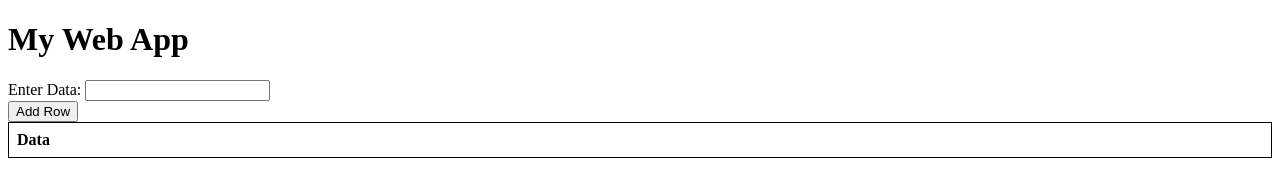
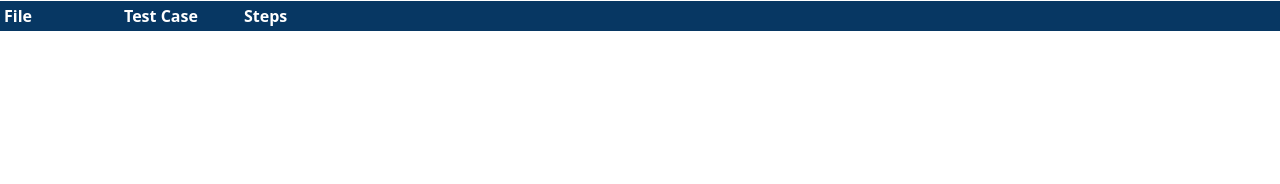
Before and after one commit to dverbiest/dverbiest.github.io, a plain HTML site: page index.html in a window 1280 px wide. Drawn offline with Linux system fonts and the light colour scheme.

Commit message:
Update index.html

```diff
--- a/index.html
+++ b/index.html
@@ -3,37 +3,73 @@
 <head>
   <meta charset="UTF-8">
   <meta name="viewport" content="width=device-width, initial-scale=1.0">
-    <title>My Web App</title>
+  <title>TC-flow</title>
   <style>
+    body {
+      margin: 0;
+      color: white;
+      font-family: system-ui, -apple-system, BlinkMacSystemFont, 'Segoe UI', Roboto, Oxygen, Ubuntu, Cantarell, 'Open Sans', 'Helvetica Neue', sans-serif;
+    }
     table {
       border-collapse: collapse;
       width: 100%;
     }
-        th, td {
-            border: 1px solid black;
-            padding: 8px;
-            text-align: left;
+    thead td {
+      font-weight: bold;
+      cursor: default;
+    }
+    td {
+      background-color: #073763;
+      line-height: 0.9;
+      border: solid white;
+      border-width: 1px 0px 1px 0px;
+      vertical-align: top;
+      padding: 0px;
+      min-width: 120px;
+      width: 120px;
+      cursor: pointer;
+    }
+    tbody td.hover {
+      background-color: #024d92;
+    }
+    td select {
+      border-width: 0px;
+      width: 100%;
+      background: #ffffff33;
+      color: white;
+    }
+    td div {
+      pointer-events: none;
+      line-height: normal;
+      padding: 4px;
+    }
+    .api {
+      background-color: #351c75;
+    }
+    .portal {
+      background-color: #a04600;
+    }
+    .salesforce {
+      background-color: #0073a0;
+    }
+    .api.hover {
+      background-color: #684ac5;
+    }
+    .portal.hover {
+      background-color: #f58025;
+    }
+    .salesforce.hover {
+      background-color: #00a1df;
     }
   </style>
 </head>
 <body>
-    <h1>My Web App</h1>
-
-    <!-- Form to add new data -->
-    <form id="dataForm">
-        <label for="data">Enter Data:</label>
-        <input type="text" id="data" name="data">
-        <br>
-        <input type="button" value="Add Row" onclick="addRow()">
-    </form>
-
-    <!-- Display data in a table -->
-    <table id="dataTable">
-        <tr>
-            <th>Data</th>
-        </tr>
+  <table>
+    <thead>
+      <tr><td><div>File</div></td><td><div>Test Case</div></td><td colspan="999"><div>Steps</div></td></tr>
+    </thead>
+    <tbody id="dataTable"></tbody>
   </table>
-
   <script src="script.js"></script>
 </body>
 </html>
```
Lines whose indentation alone changed are shown as unchanged.
